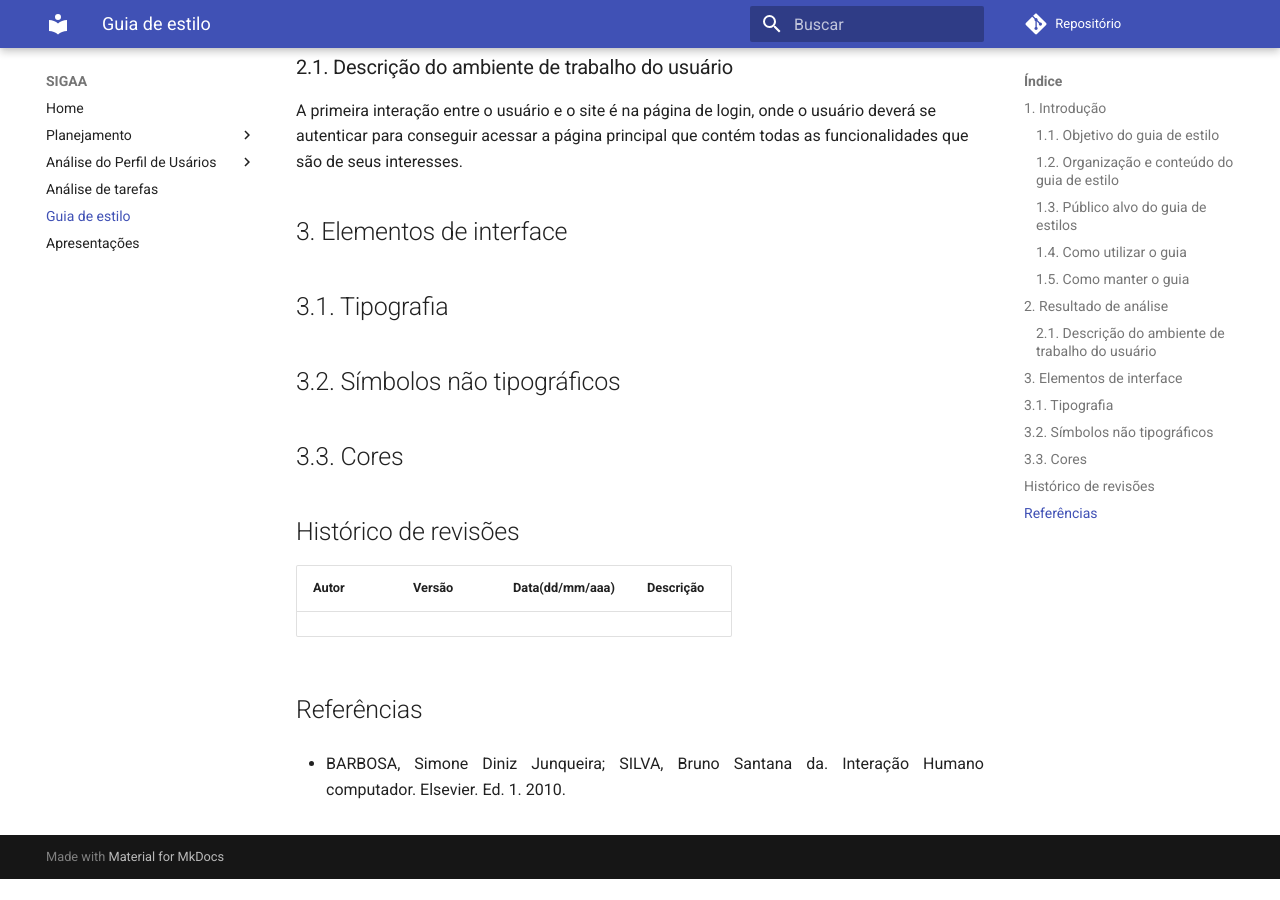
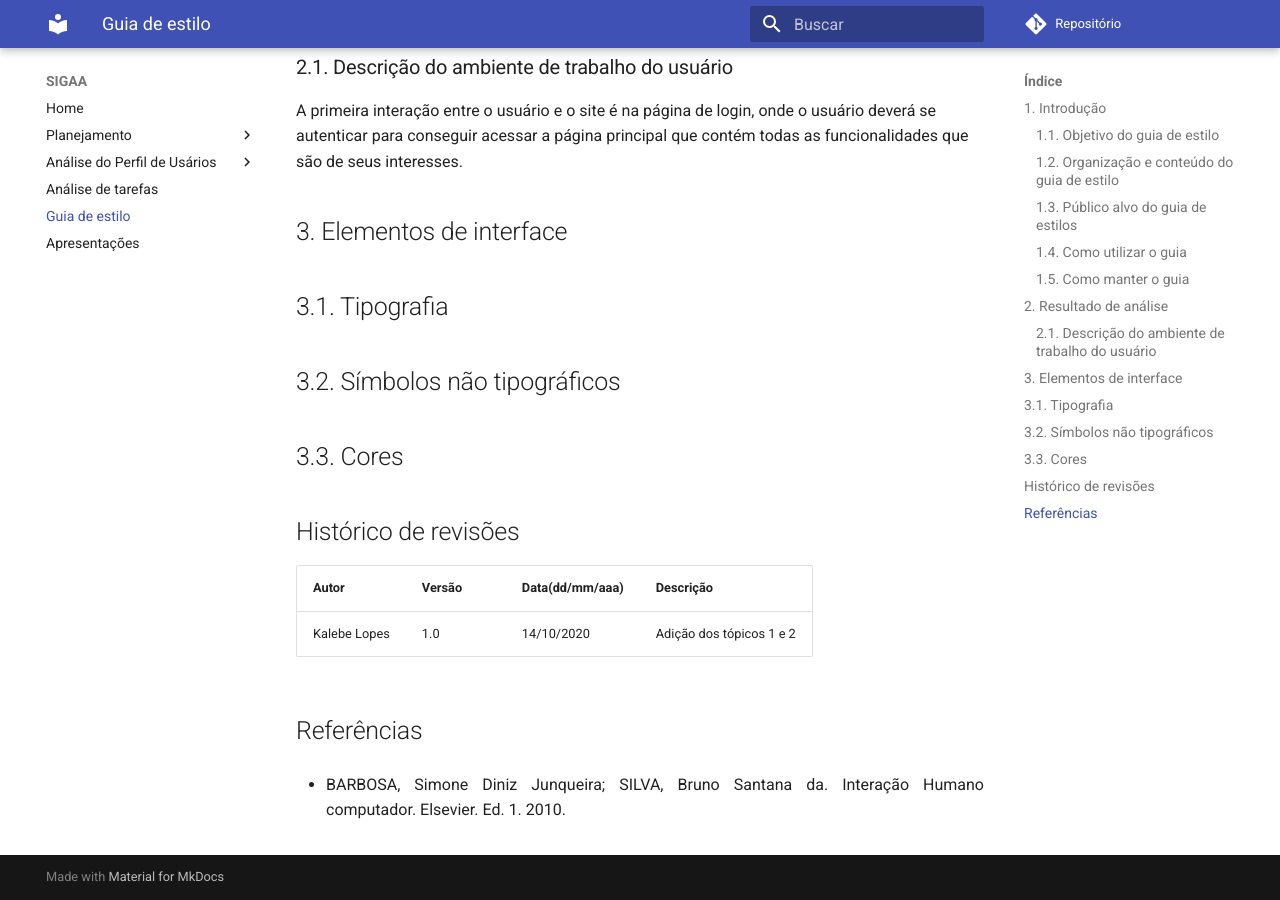
Before and after one commit to lgpinheiro94/2020.1-SIGAA, an MkDocs documentation site: the page built from docs/guia-de-estilo.md, in a window 1280 px wide and 900 px high, scrolled down 884 px. Built offline with MkDocs 1.6.1 and Material for MkDocs 9.7.7, drawn with Linux system fonts in a browser that asks for light colours; comment, search, counter and statistics services are not loaded; old or Windows-style settings are respelled for this version of MkDocs; before the commit the page ends 1763 px from its top, so only the background shows below that.

Commit message:
Atualização

```diff
--- a/docs/guia-de-estilo.md
+++ b/docs/guia-de-estilo.md
@@ -44,7 +44,7 @@ A primeira interação entre o usuário e o site é na página de login, onde o
 
 Autor | Versão | Data(dd/mm/aaa) | Descrição
 ---- | ----------- | ------ | ---------
-
+Kalebe Lopes | 1.0 | 14/10/2020 | Adição dos tópicos 1 e 2
 
 
 ## Referências
```
